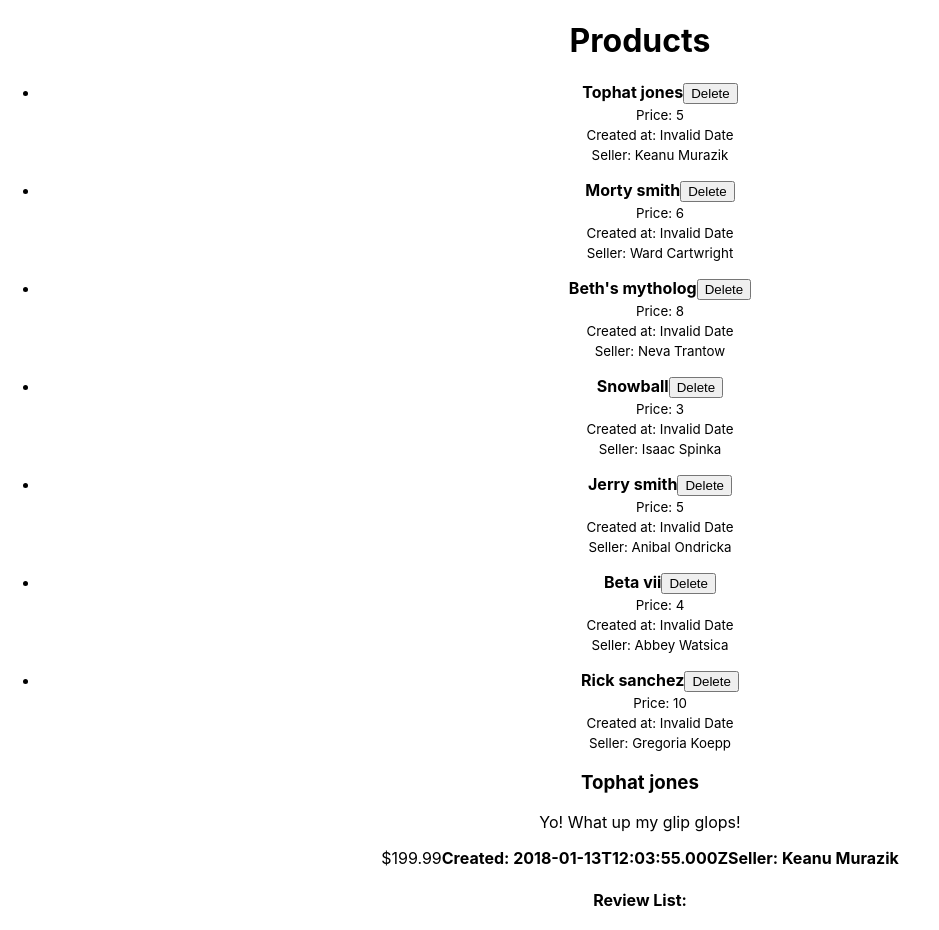
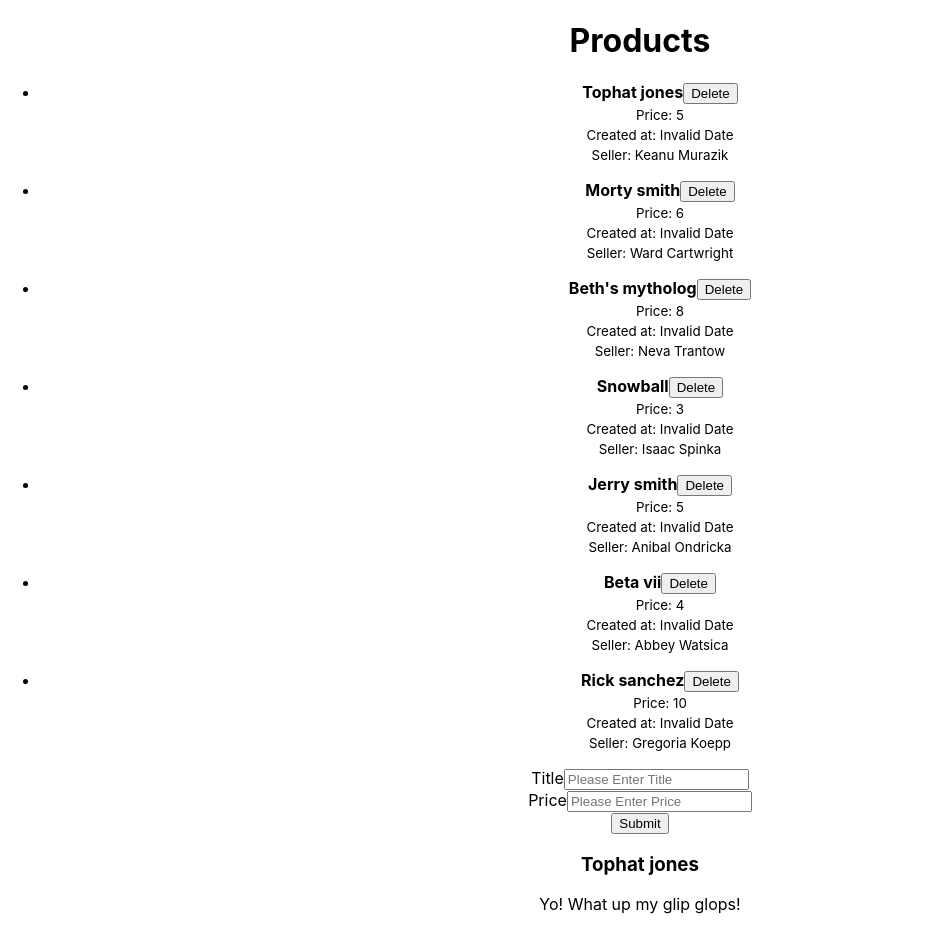
Before and after one commit to CodeCoreYVR/lab_solutions_january_2021, a React (Create React App) app in the folder js_react/amazon-app-client/: page / in a window 1280 px wide. Shown: the top 930 px of the page, without its empty margins (0-939 px from the left). Built offline with nearby package versions, Linux system fonts and the light colour scheme.

Commit message:
react state lab 4

```diff
--- /dev/null
+++ b/js_react/amazon-app-client/src/components/NewProductForm.js
@@ -0,0 +1,30 @@
+function NewProductForm(props) {
+    function handleSubmit(event) {
+        event.preventDefault();
+        const { currentTarget } = event;
+        const formData = new FormData(currentTarget);
+
+        props.onCreateProduct({
+            title: formData.get('title'),
+            price: formData.get('price')
+        });
+        currentTarget.reset();
+    }
+    return (
+        <form className="ui form" onSubmit={handleSubmit}>
+            <div className="field">
+                <label htmlFor="title">Title</label>
+                <input type="text" name="title" id="title" placeholder="Please Enter Title" />
+            </div>
+            <div className="field">
+                <label htmlFor="price">Price</label>
+                <input type="number" name="price" id="price" placeholder="Please Enter Price" />
+            </div>
+            <button className="ui button" type="submit">
+                Submit
+            </button>
+        </form>
+    );
+}
+
+export default NewProductForm;
--- a/js_react/amazon-app-client/src/components/ProductIndexPage.js
+++ b/js_react/amazon-app-client/src/components/ProductIndexPage.js
@@ -1,6 +1,6 @@
 import { Component } from 'react';
 import productsData from '../productIndexData'
-
+import NewProductForm from './NewProductForm';
 
 class ProductIndexPage extends Component {
     constructor(props) {
@@ -51,6 +51,7 @@
                         </li>
                     ))}
                 </ul>
+                <NewProductForm onCreateProduct={this.createProduct} />
             </main>
         );
     }
```
